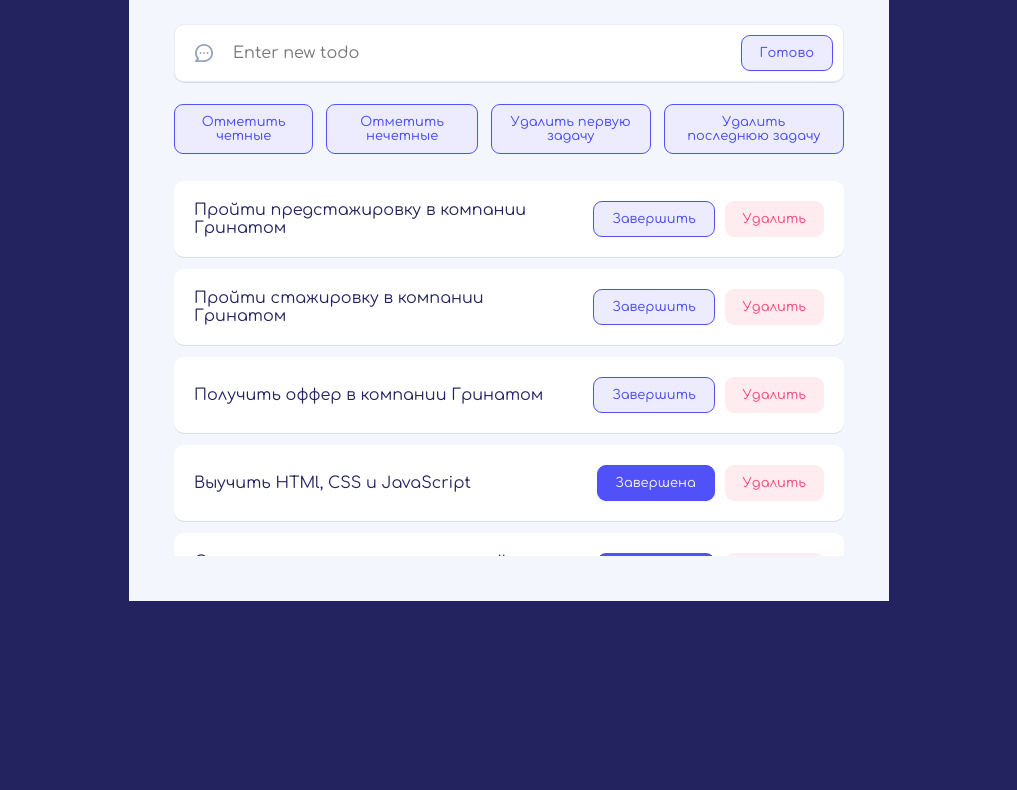
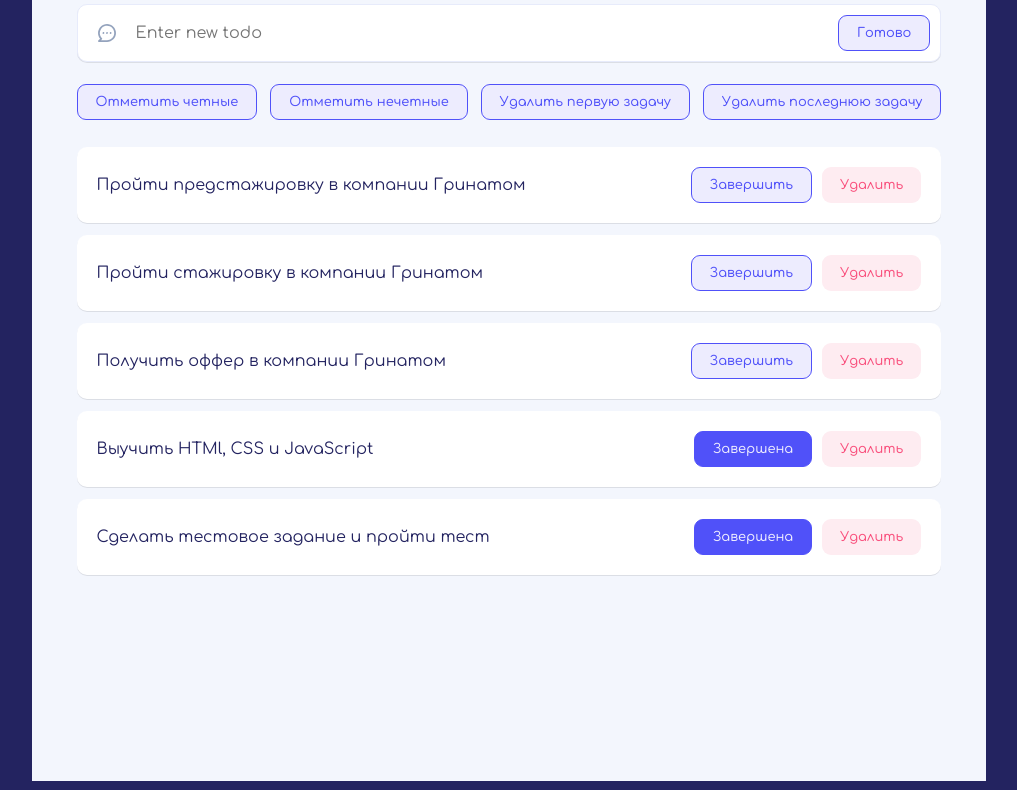
Before and after one commit to GreennPingvin/JavaScriptCaseLabForever, a website built with webpack: page src/index.html in a window 1280 px wide. Shown: the part 149-939 px from the top of the page, without its empty margins (131-1148 px from the left). Before the commit the page ends 800 px from the top, so only its background shows below. Built offline with nearby package versions, Linux system fonts and the light colour scheme.

Commit message:
fix dimensions

```diff
--- a/src/scss/index.scss
+++ b/src/scss/index.scss
@@ -13,7 +13,8 @@ body {
   display: flex;
   align-items: center;
   justify-content: center;
-  height: 100vh;
+  min-height: 100vh;
+  padding: 30px;
   color: var(--primary-text-color);
   background: var(--background-color);
 }
@@ -22,8 +23,8 @@ body {
   display: grid;
   grid-template-rows: repeat(3, auto) 1fr;
   flex-direction: column;
-  width: 760px;
-  height: 700px;
+  min-width: 860px;
+  height: 900px;
   padding: 45px;
   background-color: var(--app-background-color);
 }
```
